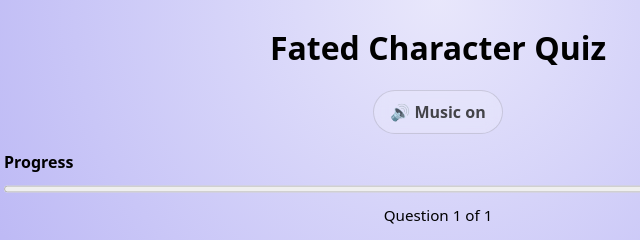
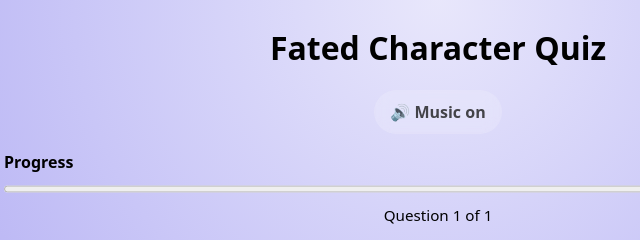
Before and after one commit to Creativyn/fated-character-quiz, a website with bundled scripts: page index.html in a window 1280 px wide. Shown: the top 240 px of the page, 202-842 px from the left. Built offline with nearby package versions, Linux system fonts and the light colour scheme.

Commit message:
remove music button border

```diff
--- a/style.css
+++ b/style.css
@@ -264,7 +264,7 @@ button:disabled {
   padding: 0.55rem 1rem;
   margin: 0;
 
-  border: 1px solid rgba(0, 0, 0, 0.15);
+  border: none;
   border-radius: 999px;
 
   background: rgba(255, 255, 255, 0.22);
```
